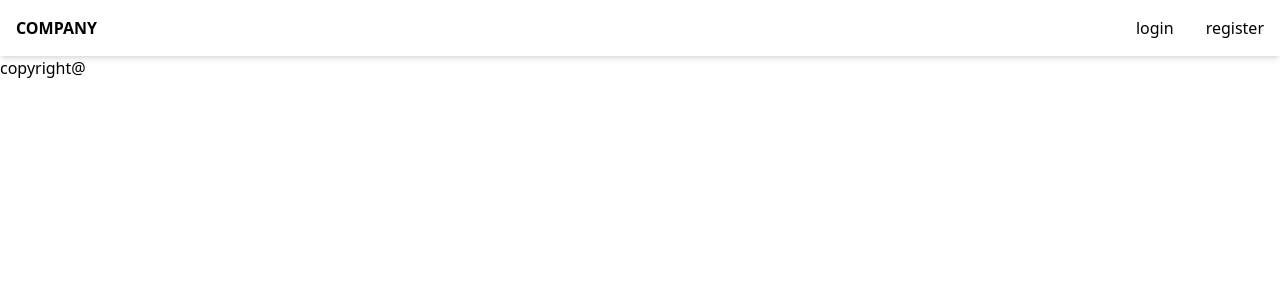
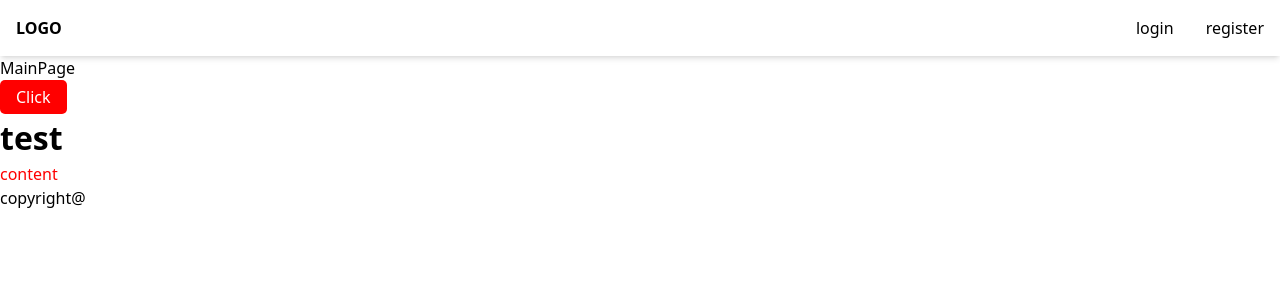
Before and after one commit to chloeyeo/2024Full-Stack, a React (Create React App) app in the folder front/: page / in a window 1280 px wide. Shown: the top 300 px of the page. Built offline with nearby package versions, Linux system fonts and the light colour scheme.

Commit message:
added css style to individual components using styled-components library

```diff
--- a/front/package.json
+++ b/front/package.json
@@ -18,6 +18,7 @@
     "redux": "^5.0.1",
     "redux-persist": "^6.0.0",
     "sass": "^1.74.1",
+    "styled-components": "^6.1.8",
     "web-vitals": "^2.1.4"
   },
   "scripts": {
--- a/front/src/App.js
+++ b/front/src/App.js
@@ -10,6 +10,7 @@ import FooterPage from "./pages/FooterPage/FooterPage";
 import CompanyPage from "./pages/CompanyPage/CompanyPage";
 import NotAuthRouter from "./components/NotAuthRouter";
 import ProtectedRouter from "./components/ProtectedRouter";
+import MainPage from "./layout/Main/MainPage";
 
 function Layout() {
   return (
@@ -34,6 +35,7 @@ function App() {
   return (
     <Routes>
       <Route path="/" element={<Layout />}>
+        <Route index element={<MainPage />} />
         <Route element={<NotAuthRouter isAuth={isAuth} />}>
           <Route path="/login" element={<LoginPage />}></Route>
           <Route path="/register" element={<RegisterPage />}></Route>
--- /dev/null
+++ b/front/src/components/Button.js
@@ -0,0 +1,53 @@
+import styled from "styled-components";
+
+/* this style does not apply to other components. this is a completely individual
+styling just for the ButtonWrap component in the entire app. Better than tailwind if you want individual styling.
+grammar is similar to sass, e.g. $
+styled.button, styled.h3, styled.div, etc*/
+const ButtonWrap = styled.button`
+  padding: 5px 16px;
+  display: block;
+  background-color: red;
+  border-radius: 5px;
+  color: white;
+  cursor: pointer;
+  $.text-button {
+    background-color: white;
+    color: black;
+    border: 1px solid red;
+  }
+  $.small {
+    font-size: 10px;
+  }
+`; // a component = start with Capital letter
+
+const TitleWrap = styled.h3`
+  font-weight: bold;
+  font-size: 2em;
+`;
+
+const ContentWrap = styled.section`
+  font-size: 1em;
+  color: red;
+`;
+
+const Button = ({ children, textOnly, className, ...props }) => {
+  let cssClasses = textOnly ? "text-button" : "button";
+  cssClasses += " " + className;
+  return (
+    // replace <button> with <ButtonWrap>
+    <div>
+      <ButtonWrap className={cssClasses} {...props}>
+        {children}
+      </ButtonWrap>
+      <TitleWrap>
+        <h3>test</h3>
+      </TitleWrap>
+      <ContentWrap>
+        <section>content</section>
+      </ContentWrap>
+    </div>
+  );
+};
+
+export default Button;
--- /dev/null
+++ b/front/src/layout/Main/MainPage.js
@@ -0,0 +1,14 @@
+import Button from "../../components/Button";
+
+const MainPage = () => {
+  return (
+    <div>
+      MainPage
+      <Button textOnly={true} className="home small" data="test">
+        Click
+      </Button>
+    </div>
+  );
+};
+
+export default MainPage;
--- a/front/src/layout/NavBar.js
+++ b/front/src/layout/NavBar.js
@@ -9,7 +9,7 @@ const NavBar = () => {
     { to: "/login", name: "login", auth: false },
     { to: "/register", name: "register", auth: false },
     { to: "/company", name: "company", auth: true },
-    { to: "/logout", name: "logout", auth: true },
+    { to: "", name: "logout", auth: true },
   ];
   const isAuth = useSelector((state) => state.user?.isAuth);
   const dispatch = useDispatch();
@@ -22,7 +22,7 @@ const NavBar = () => {
     <div className="w-full shadow-md">
       <div className="container m-auto  flex justify-between">
         <h1 className="font-semibold p-4">
-          <Link to="/">COMPANY</Link>
+          <Link to="/">LOGO</Link>
         </h1>
         <ul className="flex">
           {routes.map(({ to, name, auth }) => {
```
Also changed, not shown: 1 other file (tests, documents, lock files or other folders).
